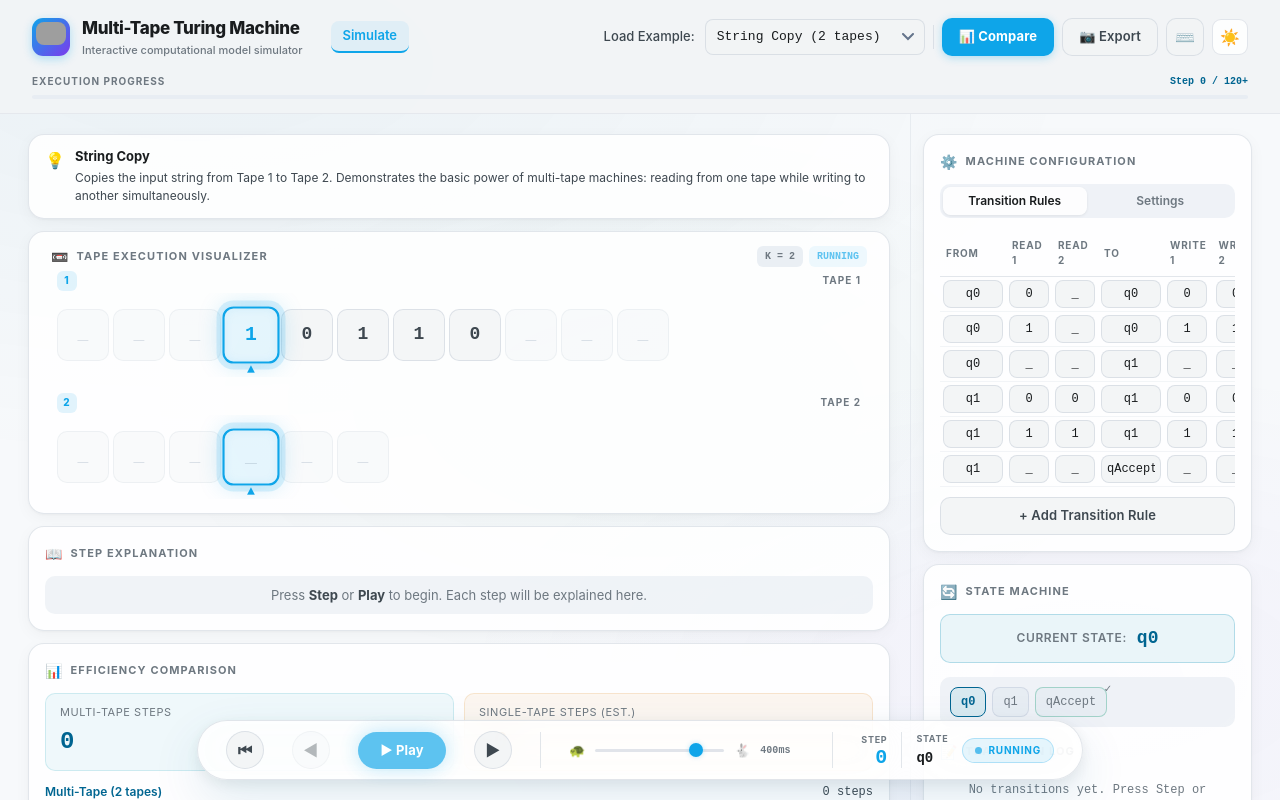
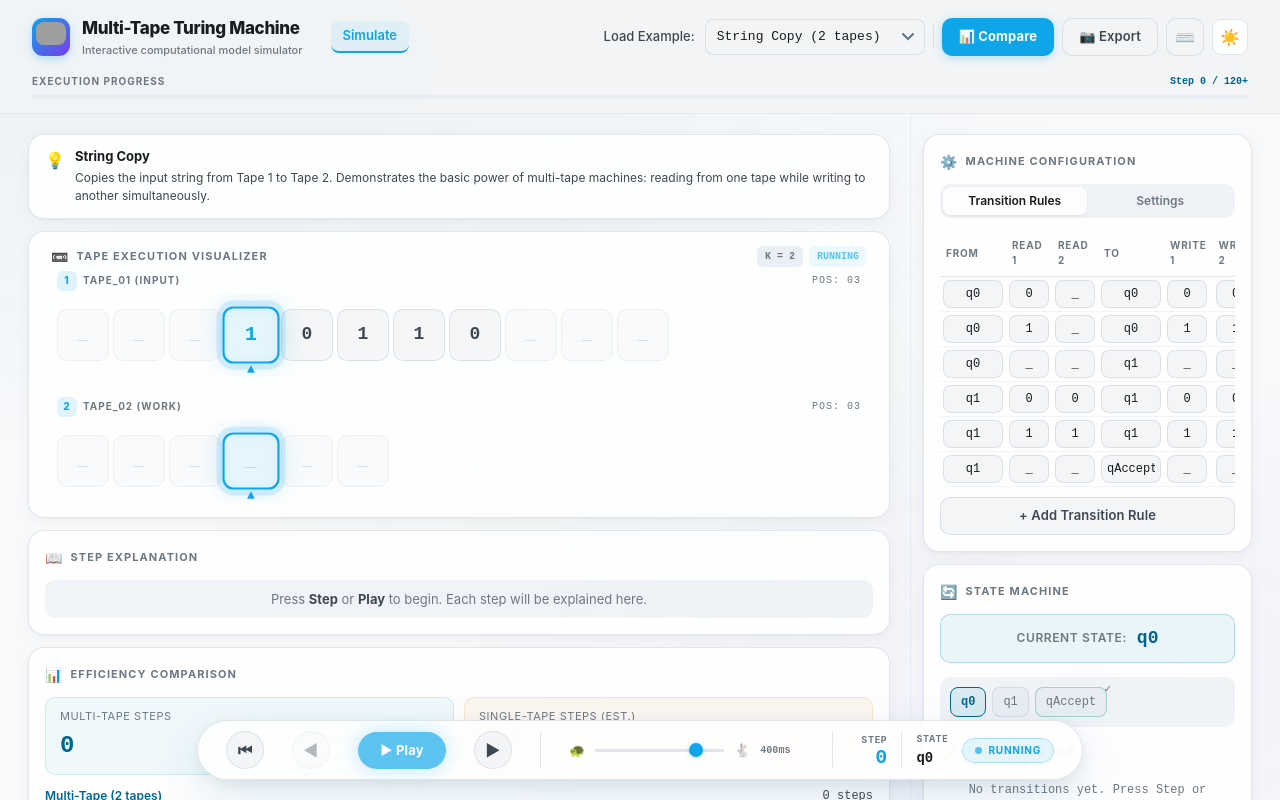
Before and after one commit to abhinav-phi/turing_machine_visualiser, a Next.js app: page / in a window 1280 px wide. Shown: the top 800 px of the page. Built offline with nearby package versions, Linux system fonts and the light colour scheme; grey boxes are pictures that could not be loaded.

Commit message:
feat: refine tape visualization rendering

```diff
--- a/app/components/TapeVisualization.tsx
+++ b/app/components/TapeVisualization.tsx
@@ -6,7 +6,7 @@ interface TapeVisualizationProps {
   tapes: string[][];
   headPositions: number[];
   numTapes: number;
-  writtenCells?: Set<string>; // "tapeIndex-cellIndex"
+  writtenCells?: Set<string>;
   blankSymbol?: string;
 }
 
@@ -20,7 +20,6 @@ export default function TapeVisualization({
   const tapeRefs = useRef<(HTMLDivElement | null)[]>([]);
   const prevHeadPositions = useRef<number[]>([...headPositions]);
 
-  // Compute movement direction per tape
   const moveDirections = headPositions.map((pos, i) => {
     const prev = prevHeadPositions.current[i] ?? pos;
     if (pos > prev) return 'right';
@@ -28,35 +27,39 @@ export default function TapeVisualization({
     return 'none';
   });
 
-  // Update prevHeadPositions after render
   useEffect(() => {
     prevHeadPositions.current = [...headPositions];
   }, [headPositions]);
 
-  // Auto-scroll to keep head centered
   useEffect(() => {
     headPositions.forEach((pos, tapeIdx) => {
       const container = tapeRefs.current[tapeIdx];
       if (container) {
-        const cellWidth = 50; // cell-size + gap
+        const cellWidth = 58; // cell-size + gap
         const scrollTarget = pos * cellWidth - container.clientWidth / 2 + cellWidth / 2;
         container.scrollTo({ left: scrollTarget, behavior: 'smooth' });
       }
     });
   }, [headPositions]);
 
+  const tapeNames = ['INPUT', 'WORK', 'OUTPUT', 'AUX1', 'AUX2'];
+
   return (
-    <div style={{ display: 'flex', flexDirection: 'column', gap: '16px' }}>
+    <div style={{ display: 'flex', flexDirection: 'column', gap: '20px' }}>
       {Array.from({ length: numTapes }).map((_, tapeIdx) => {
         const tape = tapes[tapeIdx] || [];
         const headPos = headPositions[tapeIdx] ?? 0;
         const moveDir = moveDirections[tapeIdx];
+        const tapeName = tapeNames[tapeIdx] ?? `TAPE_${tapeIdx + 1}`;
 
         return (
           <div key={tapeIdx}>
             <div className="tape-label">
-              <span className="tape-num">{tapeIdx + 1}</span>
-              Tape {tapeIdx + 1}
+              <div className="tape-label-left">
+                <span className="tape-num">{tapeIdx + 1}</span>
+                <span>TAPE_{String(tapeIdx + 1).padStart(2, '0')} ({tapeName})</span>
+              </div>
+              <span className="tape-pos-badge">POS: {String(headPos).padStart(2, '0')}</span>
             </div>
             <div
               className="tape-container"
```
